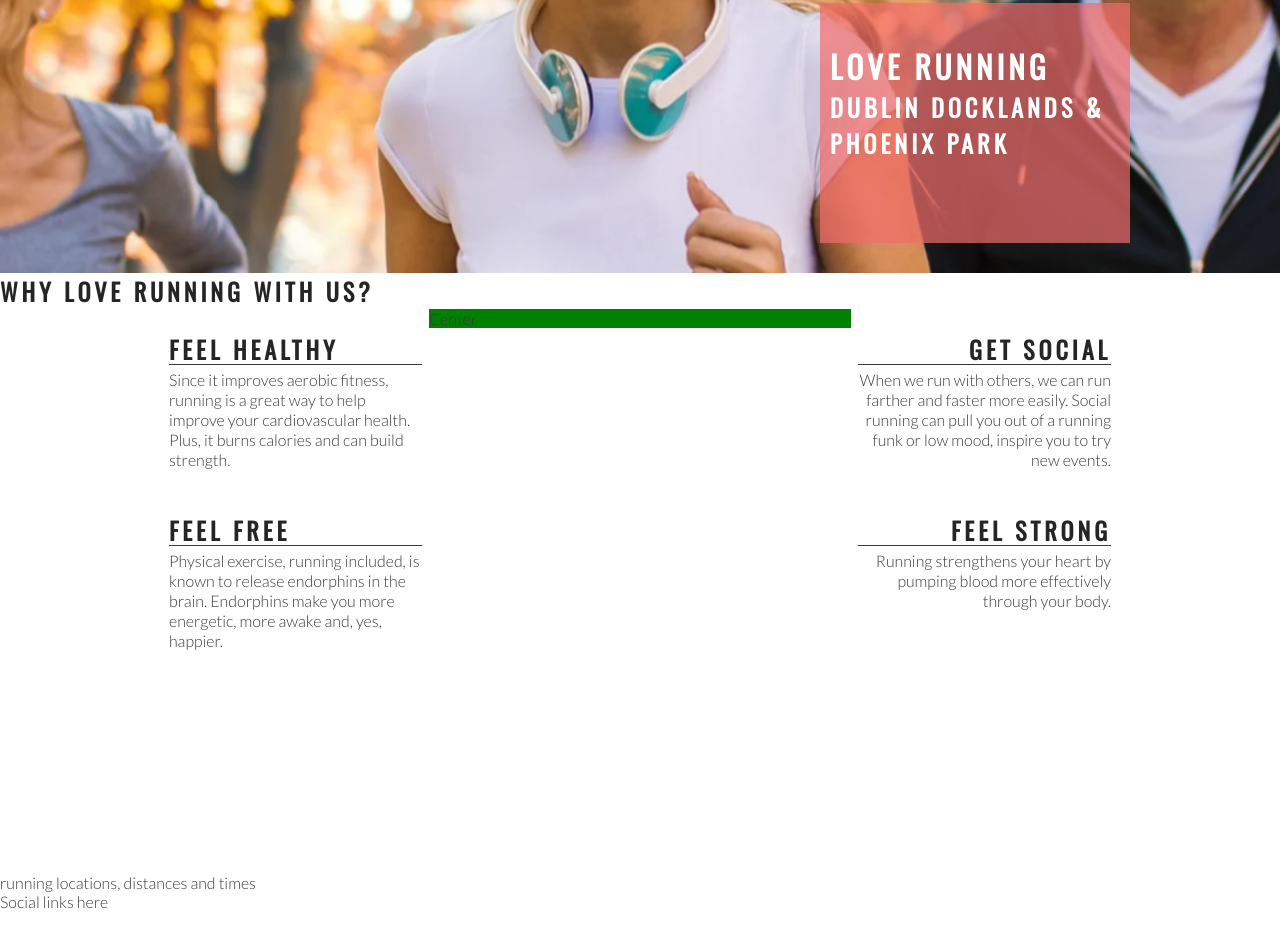
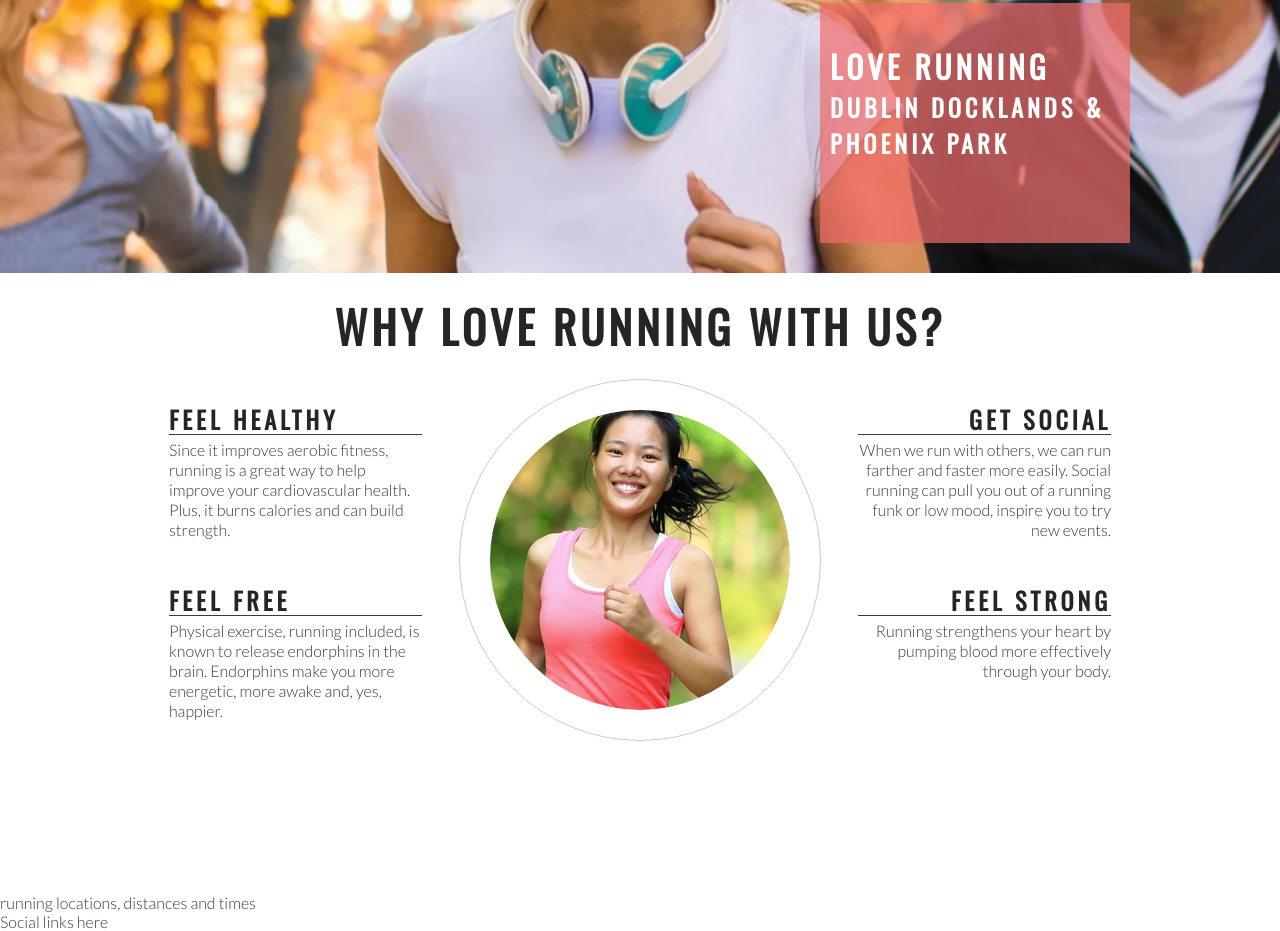
Before and after one commit to LukaB25/Love-running, a plain HTML site: page index.html in a window 1280 px wide. Shown: the part 402-1333 px from the top of the page. Drawn offline with nearby package versions, Linux system fonts and the light colour scheme.

Commit message:
Add club ethos central image and style into a circle

```diff
--- a/assets/css/style.css
+++ b/assets/css/style.css
@@ -133,7 +133,6 @@ h2 {
 #center-about {
     width: 33%;
     margin: 0 auto;
-    background-color: green;
 }
 
 hr {
@@ -161,6 +160,30 @@ hr {
 .right-about-heading h2 {
     text-align: right;
 }
+
 .right-about-heading p {
     text-align: right;
 }
+
+#welcome {
+    text-align: center;
+    margin: 20px 0;
+    font-size: 280%;
+}
+
+#circle-containter {
+    width: 300px;
+    height: 300px;
+    padding: 30px;
+    border-style: solid;
+    border-color: #ccc;
+    border-width: 1px;
+    border-radius: 50%;
+    margin: 0 auto;
+}
+
+#circle-cover-bg {
+    background: url('../images/ethos-center-image.jpg') no-repeat center center;
+    height: 100%;
+    border-radius: 50%;
+}
--- a/index.html
+++ b/index.html
@@ -39,7 +39,7 @@
         </div>
     </section>
     <section id="club-ethos">
-        <h1>Why Love Running With Us?</h1>
+        <h2 id="welcome">Why Love Running With Us?</h2>
         <div id="left-about">
             <div class="left-about-heading">
                 <h2>Feel Healthy</h2>
@@ -69,7 +69,13 @@
                 <p>Running strengthens your heart by pumping blood more effectively through your body.</p>
             </div>
         </div>
-        <div id="center-about">Center</div>
+        <div id="center-about">
+            <div id="circle-containter">
+                <div id="circle-cover-bg">
+
+                </div>
+            </div>
+        </div>
     </section>
     <section>
         running locations, distances and times
```
Also changed, not shown: assets/images/ethos-center-image.jpg (added).
